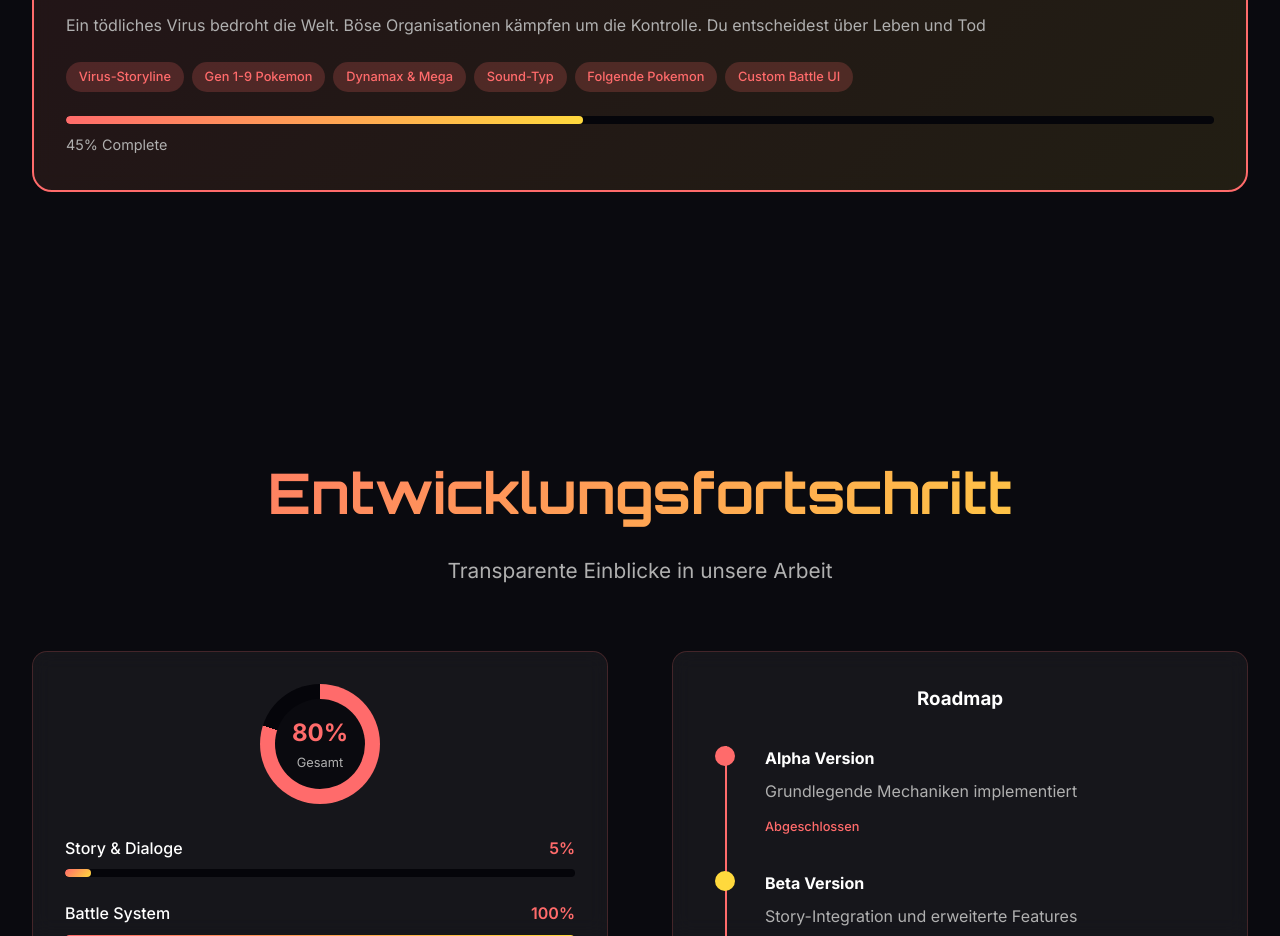
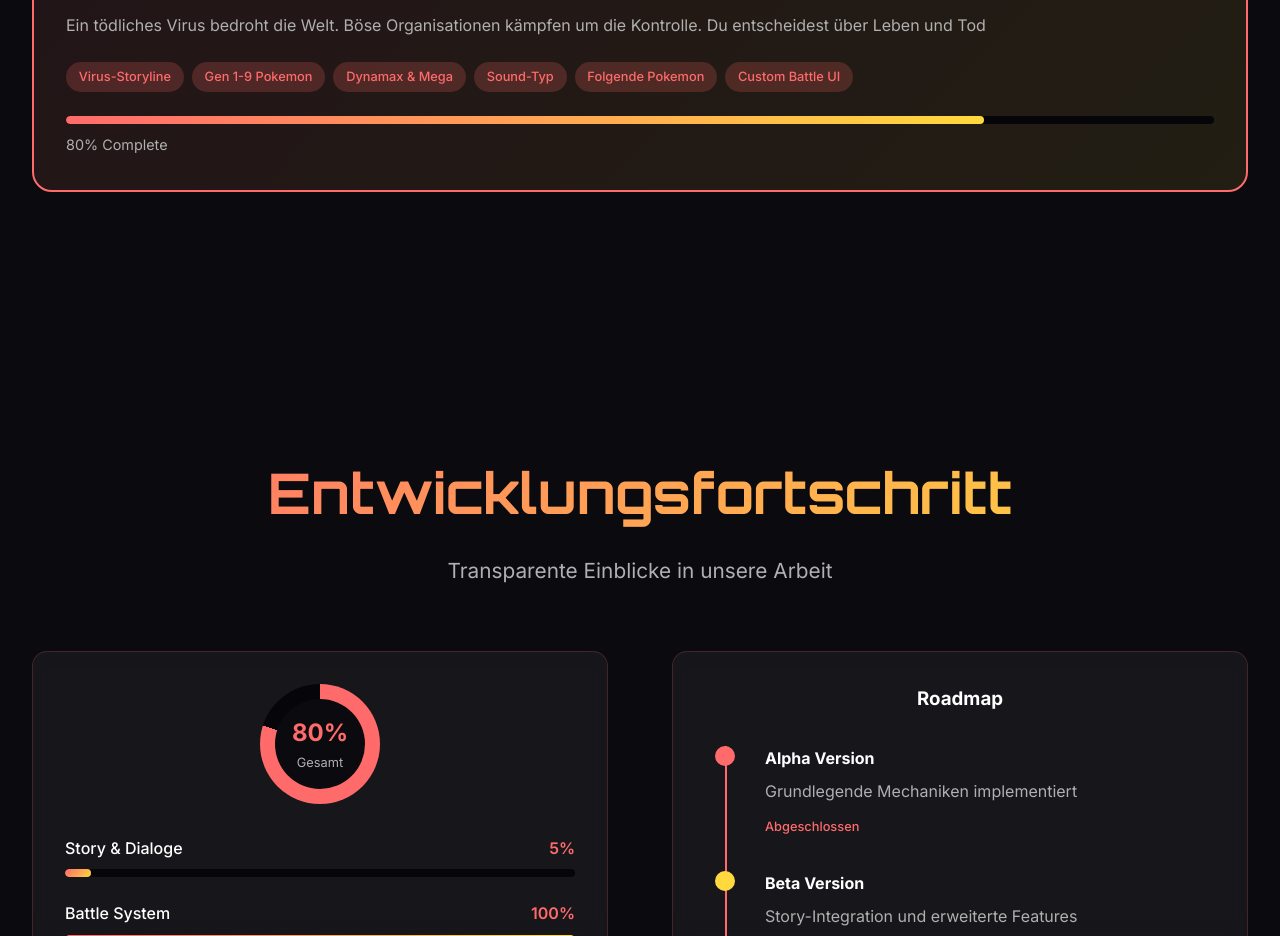
Before and after one commit to 99Problemsx/mirrorbytes, a plain HTML site: page index.html in a window 1280 px wide. Shown: the part 3452-4388 px from the top of the page. Drawn offline with nearby package versions, Linux system fonts and the light colour scheme; no server answers.

Commit message:
Update index.html

```diff
--- a/index.html
+++ b/index.html
@@ -262,9 +262,9 @@
                         </div>
                         <div class="card-progress">
                             <div class="progress-bar">
-                                <div class="progress-fill" style="width: 45%"></div>
+                                <div class="progress-fill" style="width: 80%"></div>
                             </div>
-                            <span class="progress-text">45% Complete</span>
+                            <span class="progress-text">80% Complete</span>
                         </div>
                     </div>
                 </div>
```
